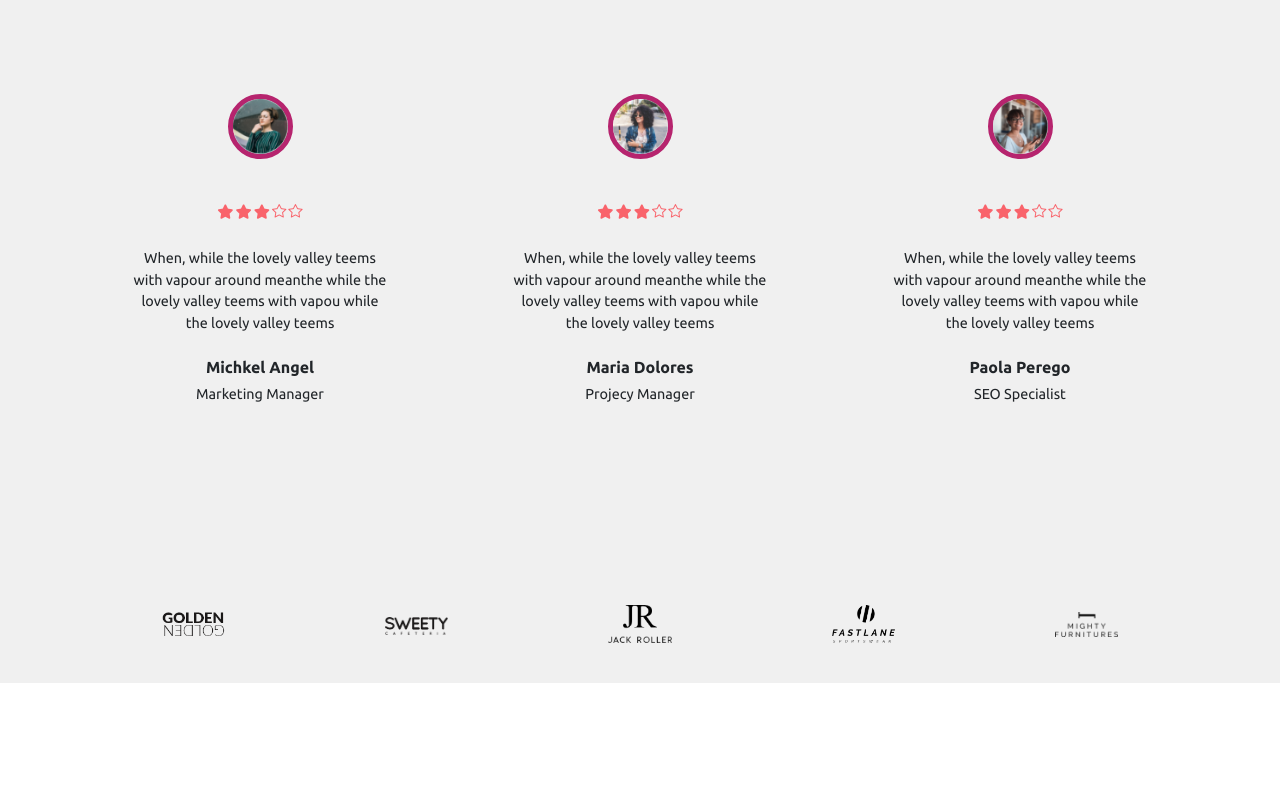
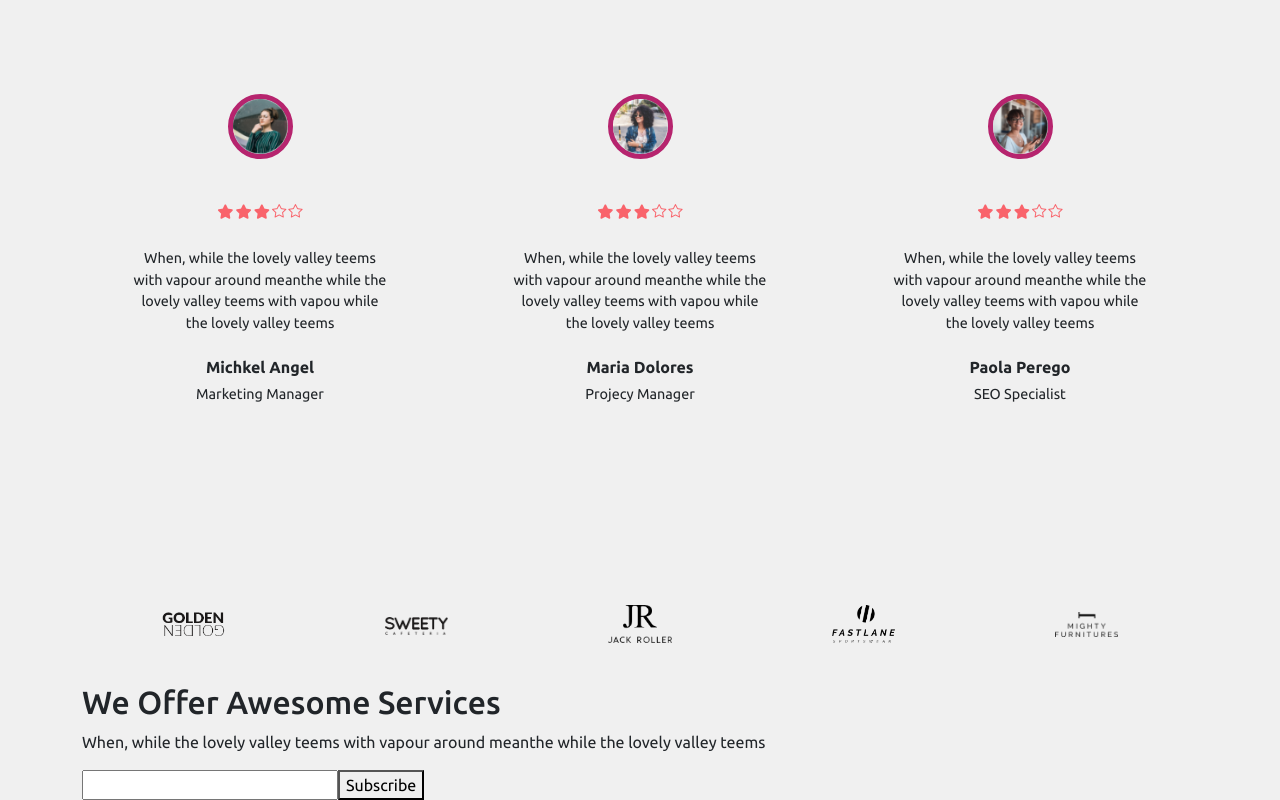
Before and after one commit to saff-it/proj-html-vuejs, a Vue app: page / in a window 1280 px wide. Shown: the part 4864-5664 px from the top of the page. Before the commit the page ends 5547 px from the top, so only its background shows below. Built offline with nearby package versions, Linux system fonts and the light colour scheme.

Commit message:
Main - sisth section/subrscribe bar set up html

```diff
--- a/src/components/siteMain.vue
+++ b/src/components/siteMain.vue
@@ -148,6 +148,7 @@
         <!-- testimonial section  -->
         <section class="ms_testimonial-section">
 
+            <!-- section's text  -->
             <div class="container ms_posts-text pt-5">
 
                 <div class="ms_pricing-txt">
@@ -159,16 +160,32 @@
 
             </div>
 
+            <!-- section's cards  -->
             <div class="container pt-5">
                 <div class="row">
                     <testimonialCard v-for="(card, index) in testimonialCards" :key="index" :testimonialCard="card" />
                 </div>
             </div>
 
+            <!-- section's logos  -->
             <div class="container ms_partners-logo">
                 <partnersLogoCard v-for="(logo, index) in partnersLogos" :key="index"
                 :singleLogo="logo"
             />
+            </div>
+
+            <!-- section's subrscire bar  -->
+            <div class="container ms_subscribe-bar">
+                <div class="ms_bar-txt">
+                    <h2>We Offer Awesome Services</h2>
+                    <p>When, while the lovely valley teems with vapour
+                        around meanthe while the lovely valley teems</p>
+                </div>
+
+                <div class="ms_bar-input">
+                    <input type="text">
+                    <button>Subscribe</button>
+                </div>
 
             </div>
 
```
